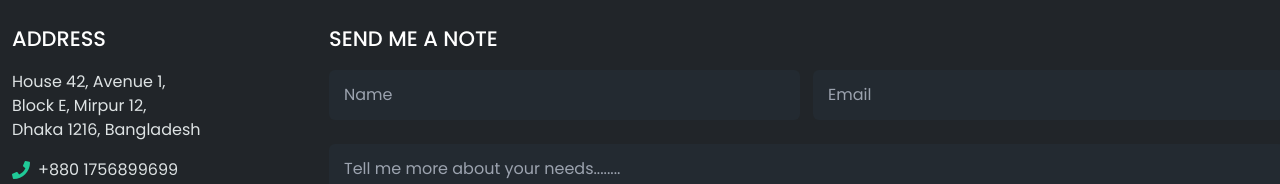
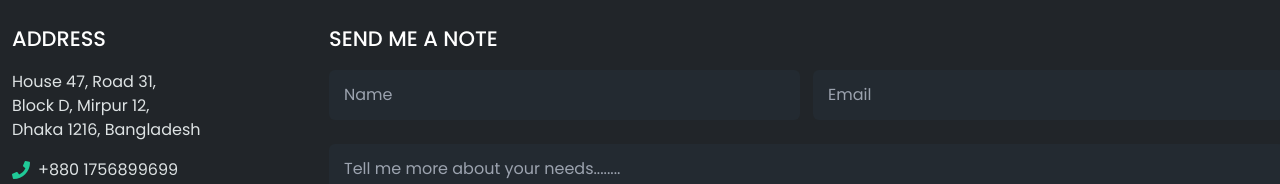
Before and after one commit to morshedsajid26/My-Portfolio, a React (Vite) app in the folder portfolio-project/: page / in a window 1280 px wide. Shown: the part 4544-4728 px from the top of the page. Built offline with nearby package versions, Linux system fonts and the light colour scheme; a web font is replaced by a local one.

Commit message:
contact page updated

```diff
--- a/portfolio-project/src/Component/Contact.jsx
+++ b/portfolio-project/src/Component/Contact.jsx
@@ -44,7 +44,7 @@ const Contact = () => {
                    <div className="address">
                    <h2 className='uppercase text-[21px] text-[#ffffff] font-medium mb-4 '>Address</h2>
                     <p className='text-[#dee3e4] text-[16px] w-[190px]'>
-                        House 42, Avenue 1, Block E, Mirpur 12, Dhaka 1216, Bangladesh
+                        House 47, Road 31, Block D, Mirpur 12, Dhaka 1216, Bangladesh
                     </p>
                    </div>
 
@@ -104,7 +104,7 @@ const Contact = () => {
                         </h2>
 
                  <div className='flex flex-col md:flex-row md:flex gap-y-6 md:gap-y-0 justify-between '>
-                    <input className='md:w-[471px] py-[13px] px-[15px]    outline-[#20c997] bg-[#232a31] rounded-[6px] text-[16px] text-white'
+                    <input className='md:w-[471px] py-[13px] px-[15px]    outline-[#20c997] bg-[#232a31] rounded-[6px] text-[16px]  text-white'
                     type="text"
                     placeholder='Name'
                     name='name'
@@ -112,7 +112,7 @@ const Contact = () => {
                     onChange={handleChange}
                     required/>
 
-                    <input className='md:w-[471px] py-[13px] px-[15px]  outline-[#20c997] bg-[#232a31] rounded-[6px] text-[16px] text-white' type="email"
+                    <input className='md:w-[471px] py-[13px] px-[15px]  outline-[#20c997] bg-[#232a31] rounded-[6px] text-[16px]  text-white' type="email"
                     placeholder='Email'
                     name='email'
                     value={formData.email}
@@ -121,7 +121,7 @@ const Contact = () => {
 
                     </div>
 
-                    <textarea className='w-full   h-20 py-[13px] px-[15px] outline-[#20c997] bg-[#232a31] rounded-[6px] text-[16px] text-white my-6'
+                    <textarea className='w-full resize-none   h-20 py-[13px] px-[15px] outline-[#20c997] bg-[#232a31]  rounded-[6px] text-[16px] text-white my-6'
                     placeholder='Tell me more about your needs........'
                     name="message"
                     value={formData.message}
```
